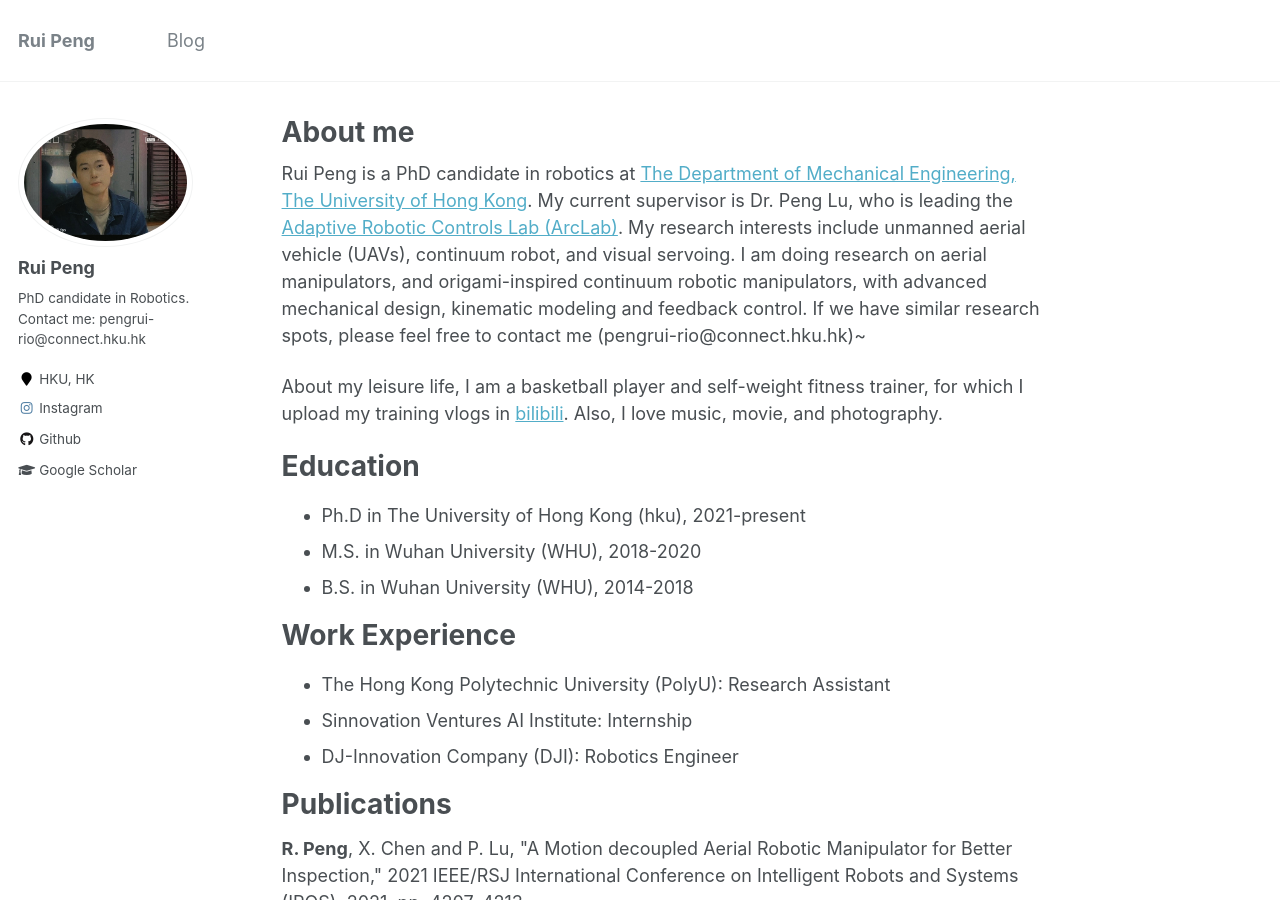
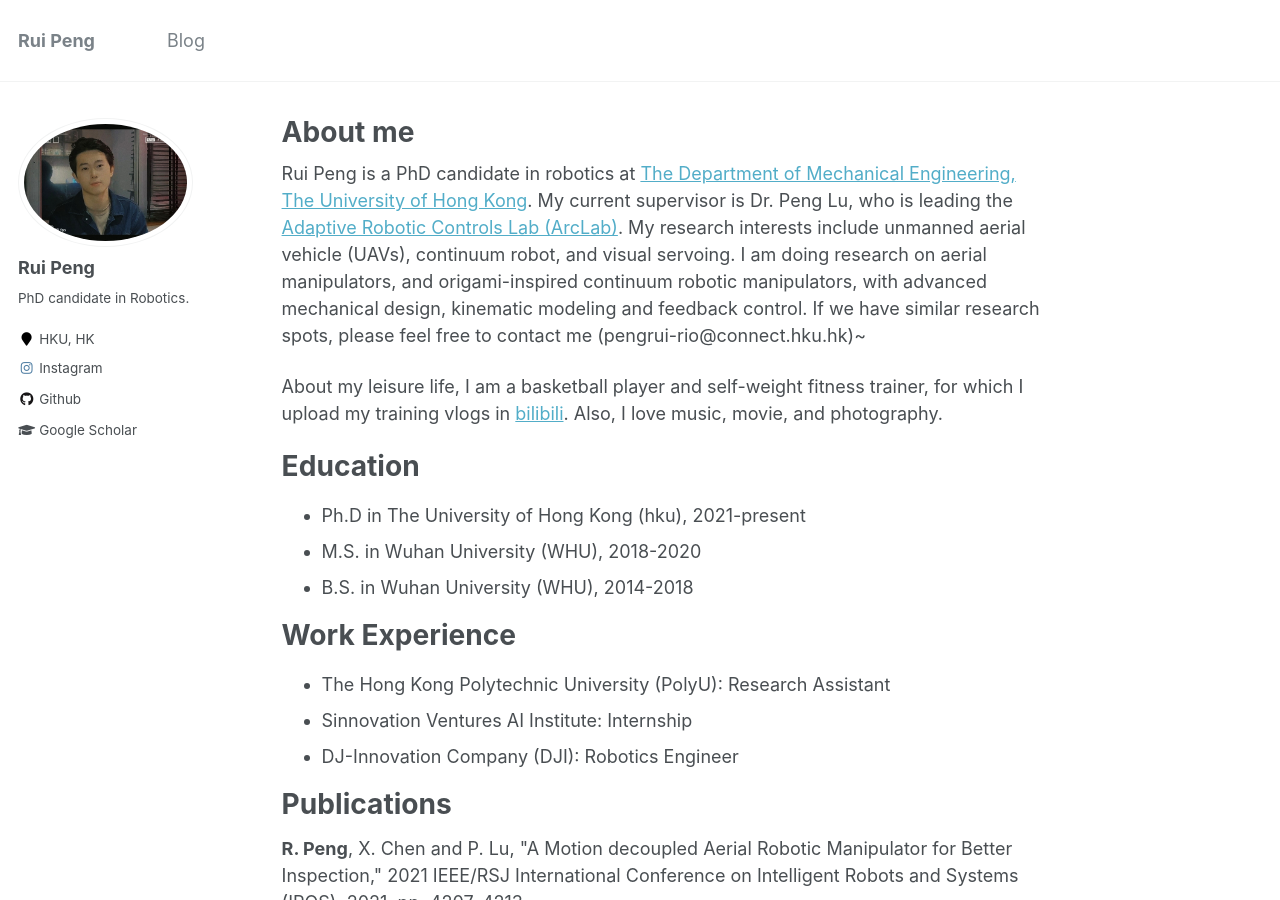
Before and after one commit to professor1996/professor1996.github.io, a Jekyll site: the page built from _pages/about.md, in a window 1280 px wide and 900 px high. Built offline with Jekyll 4.4.1, drawn with Linux system fonts in a browser that asks for light colours.

Commit message:
Update _config.yml

```diff
--- a/_config.yml
+++ b/_config.yml
@@ -82,7 +82,7 @@ analytics:
 author:
   name             : "Rui Peng"
   avatar           : "rui.jpg"
-  bio              : "PhD candidate in Robotics. Contact me: pengrui-rio@connect.hku.hk"
+  bio              : "PhD candidate in Robotics."
   location         : "HKU, HK"
   employer         :
   pubmed           :
```
